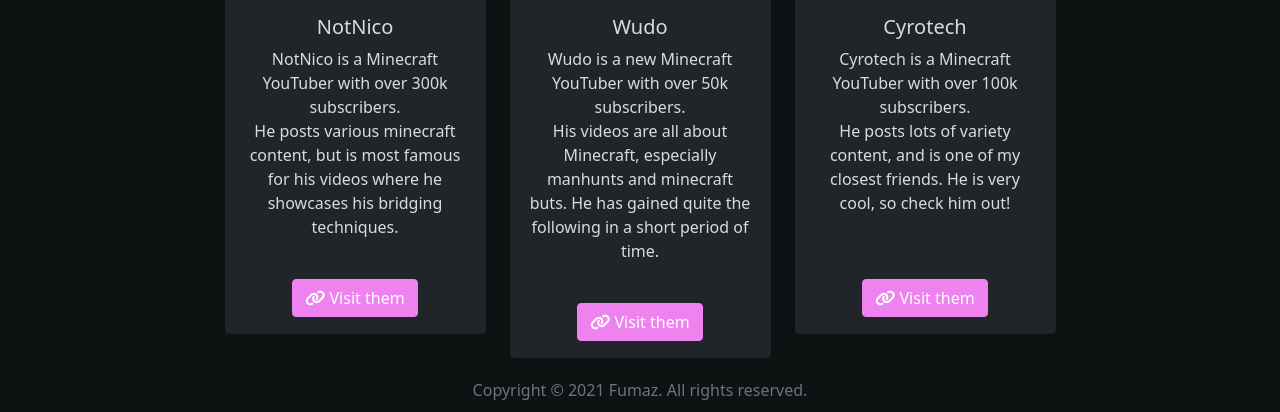
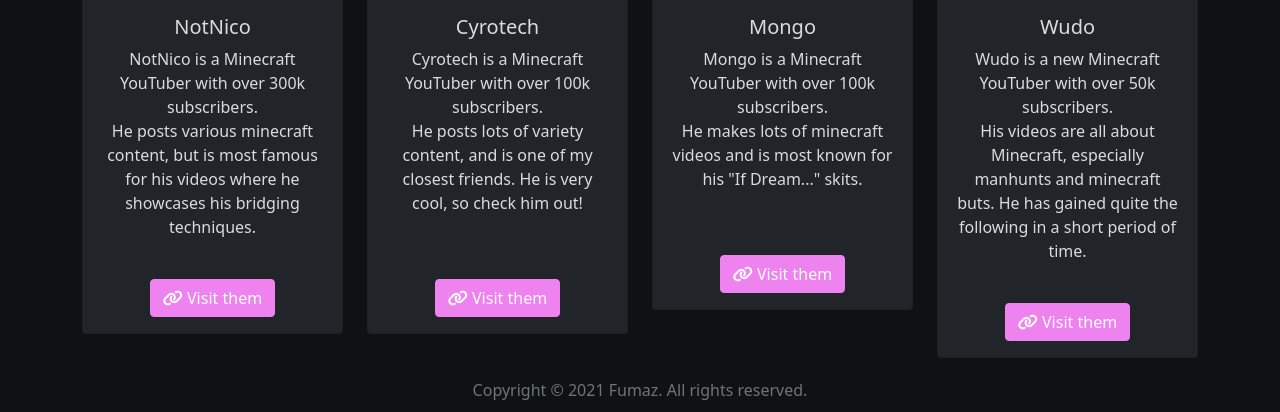
Before and after one commit to Fumaz/FumazWeb, a Flask app: page /customers in a window 1280 px wide. Shown: the part 1080-1492 px from the top of the page. Run offline with Flask 2, Linux system fonts and the light colour scheme; some libraries are stand-ins or nearby versions.

Commit message:
Added customer, added link to home in pages

```diff
--- a/src/app.py
+++ b/src/app.py
@@ -88,4 +88,4 @@ def projects():
 
 
 if __name__ == '__main__':
-    app.run('0.0.0.0', debug=True)
+    app.run('0.0.0.0', debug=False)
--- a/src/templates/customers.html
+++ b/src/templates/customers.html
@@ -25,8 +25,9 @@
     <div class="text-center">
         <br>
         <!-- Rounded Logo -->
-        <img src="{{ url_for('static', filename='assets/logo.png') }}" class="img-responsive rounded-circle logo"
-             alt="Fumaz's Logo">
+        <a href="https://fumaz.dev"><img src="{{ url_for('static', filename='assets/logo.png') }}"
+                                         class="img-responsive rounded-circle logo"
+                                         alt="Fumaz's Logo"></a>
         <br>
         <h1 class="name">My Customers</h1>
         <p>Here's a few of the people I've worked for!</p>
@@ -132,26 +133,6 @@
                     </div>
                 </div>
 
-                <!-- Wudo -->
-                <div class="col">
-                    <div class="card bg-dark">
-                        <img src="https://img.youtube.com/vi/3T0KpZC6SyQ/maxresdefault.jpg"
-                             class="card-img-top" alt="Wudo">
-                        <div class="card-body">
-                            <h5 class="card-title">Wudo</h5>
-                            <p class="card-text">
-                                Wudo is a new Minecraft YouTuber with over 50k subscribers.<br>
-                                His videos are all about Minecraft, especially manhunts and minecraft buts. He has
-                                gained quite the following in a short period of time.
-                                <br>
-                                <br>
-                            </p>
-                            <a href="https://www.youtube.com/channel/UCbP99m-086tpu035eqMWKqQ"
-                               class="btn btn-primary"><i class="fas fa-link"></i> Visit them</a>
-                        </div>
-                    </div>
-                </div>
-
                 <!-- Cyrotech -->
                 <div class="col">
                     <div class="card bg-dark">
@@ -169,6 +150,46 @@
                             </p>
                             <a href="https://www.youtube.com/c/Cyrotech" class="btn btn-primary"><i
                                     class="fas fa-link"></i> Visit them</a>
+                        </div>
+                    </div>
+                </div>
+
+                <!-- Wudo -->
+                <div class="col">
+                    <div class="card bg-dark">
+                        <img src="https://img.youtube.com/vi/hKWyB-wPx5M/maxresdefault.jpg"
+                             class="card-img-top" alt="Mongo">
+                        <div class="card-body">
+                            <h5 class="card-title">Mongo</h5>
+                            <p class="card-text">
+                                Mongo is a Minecraft YouTuber with over 100k subscribers.<br>
+                                He makes lots of minecraft videos and is most known for his "If Dream..." skits.
+                                <br>
+                                <br>
+                                <br>
+                            </p>
+                            <a href="https://www.youtube.com/c/ignMongo"
+                               class="btn btn-primary"><i class="fas fa-link"></i> Visit them</a>
+                        </div>
+                    </div>
+                </div>
+
+                <!-- Wudo -->
+                <div class="col">
+                    <div class="card bg-dark">
+                        <img src="https://img.youtube.com/vi/3T0KpZC6SyQ/maxresdefault.jpg"
+                             class="card-img-top" alt="Wudo">
+                        <div class="card-body">
+                            <h5 class="card-title">Wudo</h5>
+                            <p class="card-text">
+                                Wudo is a new Minecraft YouTuber with over 50k subscribers.<br>
+                                His videos are all about Minecraft, especially manhunts and minecraft buts. He has
+                                gained quite the following in a short period of time.
+                                <br>
+                                <br>
+                            </p>
+                            <a href="https://www.youtube.com/channel/UCbP99m-086tpu035eqMWKqQ"
+                               class="btn btn-primary"><i class="fas fa-link"></i> Visit them</a>
                         </div>
                     </div>
                 </div>
--- a/src/templates/projects.html
+++ b/src/templates/projects.html
@@ -25,8 +25,9 @@
     <div class="text-center">
         <br>
         <!-- Rounded Logo -->
-        <img src="{{ url_for('static', filename='assets/logo.png') }}" class="img-responsive rounded-circle logo"
-             alt="Fumaz's Logo">
+        <a href="https://fumaz.dev"><img src="{{ url_for('static', filename='assets/logo.png') }}"
+                                         class="img-responsive rounded-circle logo"
+                                         alt="Fumaz's Logo"></a>
         <br>
         <h1 class="name">My Projects</h1>
         <p>Here's a few of my favorite projects!</p>
```
